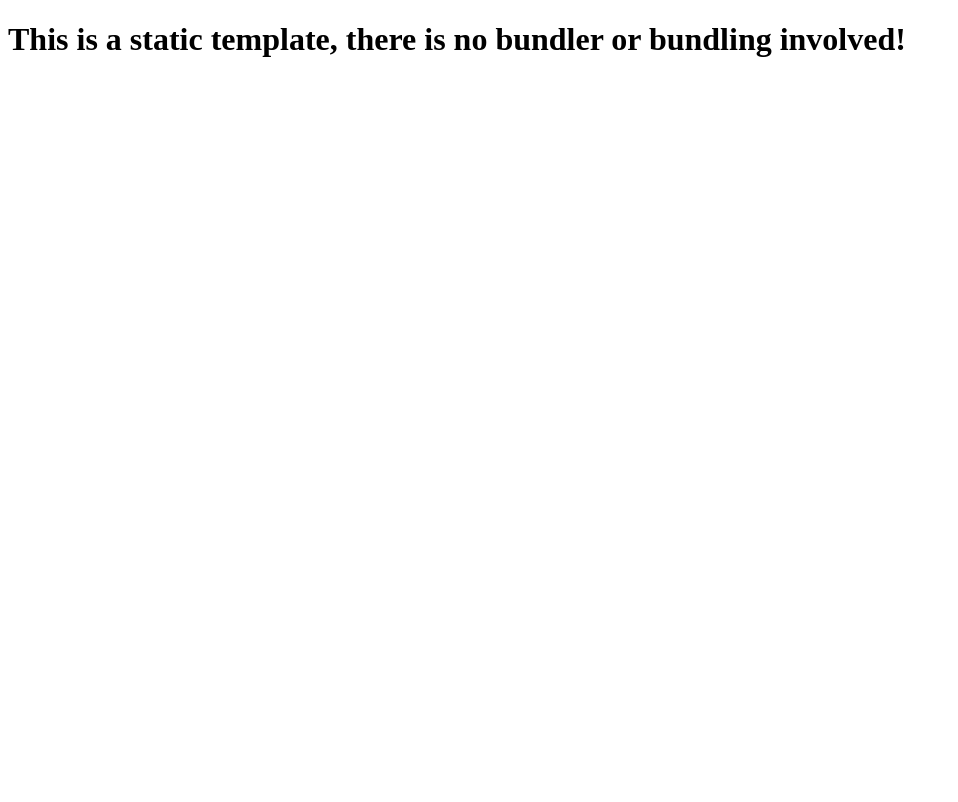
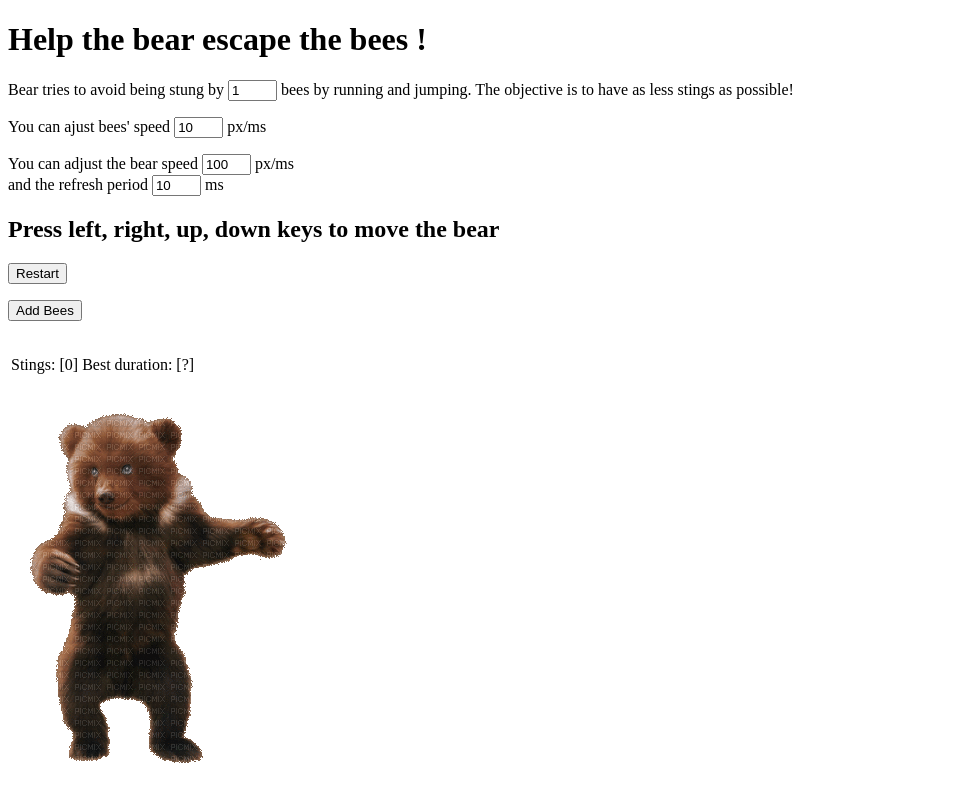
Before and after one commit to giadadamore94/lab2.github.io, a website: page index.html in a window 1280 px wide. Shown: the whole page, without its empty margins (0-958 px from the left). Drawn offline with Linux system fonts and the light colour scheme.

Commit message:
Update index.html

```diff
--- a/index.html
+++ b/index.html
@@ -1,12 +1,57 @@
 <!DOCTYPE html>
 <html lang="en">
-  <head>
-    <meta charset="UTF-8">
-    <meta name="viewport" content="width=device-width, initial-scale=1.0">
-    <meta http-equiv="X-UA-Compatible" content="ie=edge">
-    <title>Static Template</title>
-  </head>
-  <body>
-    <h1>This is a static template, there is no bundler or bundling involved!</h1>
-  </body>
+
+<head>
+    <meta http-equiv="Content-Type" content="text/html; charset=UTF-8">
+    <title>JavaScript and DOM API</title>
+    <link rel="stylesheet" type="text/css" href="game.css" media="all" />
+    <meta name="viewport" content="width=device-width, initial-scale=1">
+
+    <script src="game.js"></script>
+    <noscript>
+    Warning - JavaScript is Disabled.
+    For full functionality of this page, it is necessary to enable JavaScript.
+    </noscript>
+
+    <script>
+      var bear;
+      var bees;
+      var updateTimer;
+      var lastStingTime;
+      var lastStingTime;
+      </script>
+
+
+    <body>
+        <body onload="start();">
+
+        <div id="title">
+            <h1>Help the bear escape the bees !</h1>
+            <p>Bear tries to avoid being stung by <input type="text" id="nbBees" value="1" size="3"> bees by running and jumping. The objective is to have as less stings as possible!</p>
+            <p>You can ajust bees' speed <input type="text" id="speedBees" value="10" size="3"> px/ms
+            <p>You can adjust the bear speed <input type="text" id="speedBear" value="100" size="3"> px/ms
+                <br> and the refresh period <input type="text" id="periodTimer" value="10" size="3"> ms </p>
+            <h2>Press left, right, up, down keys to move the bear</h2>
+            <button onclick="restart()" >Restart</button> <p id="Button"></p>
+            <button onclick="addOneBee()" >Add Bees</button> <p id="Button"></p>
+
+        </div>
+        <div id="scores">
+            <table>
+                <tr>
+                    <td>
+                        <p>Stings: [<span id="hits">0</span>]</p>
+                    </td>
+                    <td>
+                        <p>Best duration: [<span id="duration">?</span>]</p>
+                    </td>
+                </tr>
+            </table>
+
+        </div>
+        <div id="board">
+            <img src="bear.gif" id="bear" alt="bear">
+        </div>
+    </body>
+
 </html>
```
